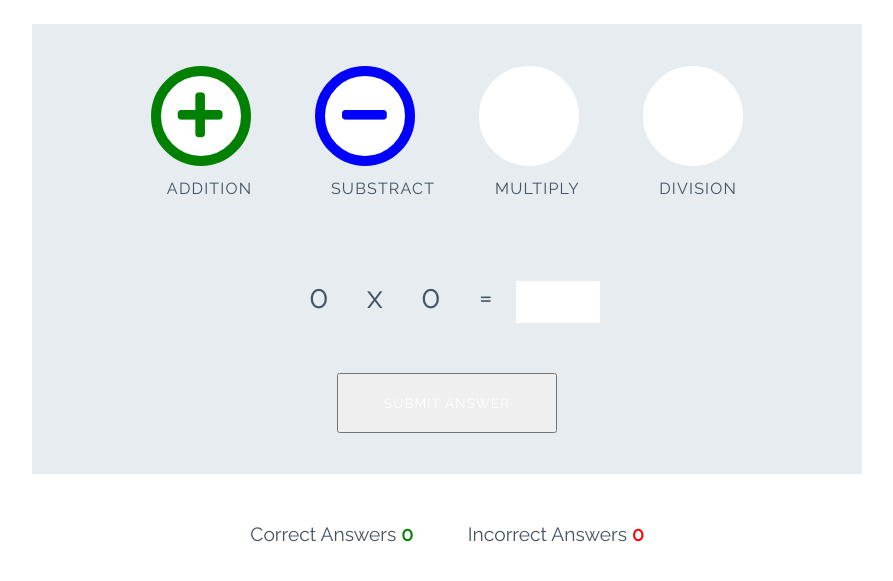
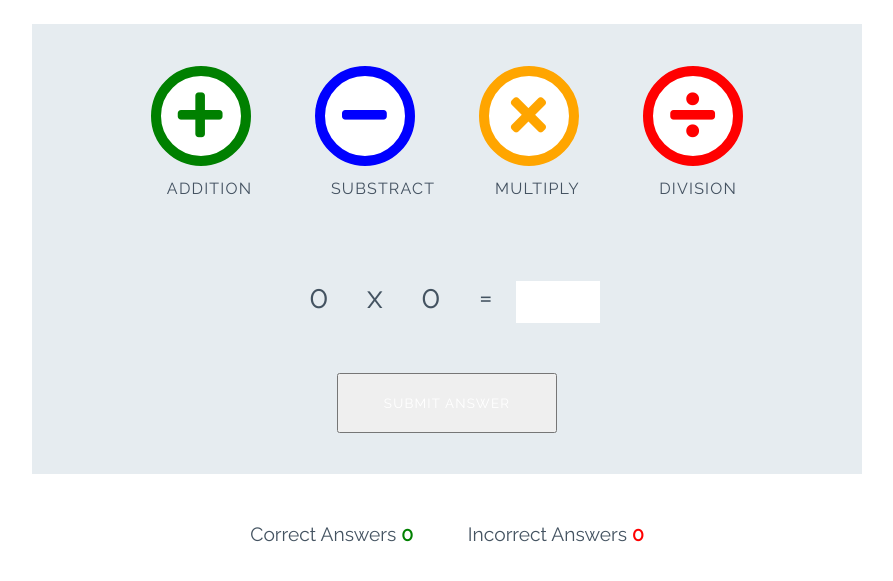
Before and after one commit to CsClown/loveMaths, a plain HTML site: page index.html in a window 1280 px wide. Shown: the part 79-660 px from the top of the page, without its empty margins (193-1086 px from the left). Drawn offline with Linux system fonts and the light colour scheme.

Commit message:
fixed issue with icons

```diff
--- a/index.html
+++ b/index.html
@@ -26,10 +26,10 @@
             <button data-type="substract" class="btn btn--big btn--blue">
                 <i class="fas fa-minus"></i>
             </button>
-            <button data-type="multiply" class="btn btn--big btn-orange">
+            <button data-type="multiply" class="btn btn--big btn--orange">
                 <i class="fas fa-times"></i>
             </button>
-            <button data-type="division" class="btn btn--big btn-red">
+            <button data-type="division" class="btn btn--big btn--red">
                 <i class="fas fa-divide"></i>
             </button>
         </div>
```
